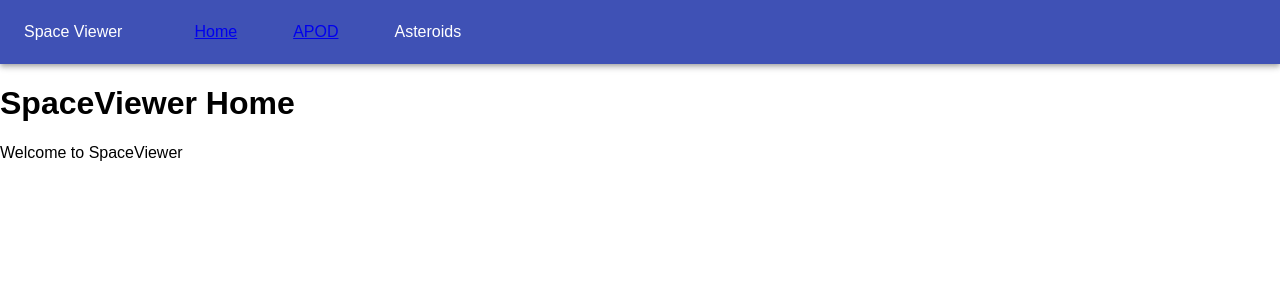
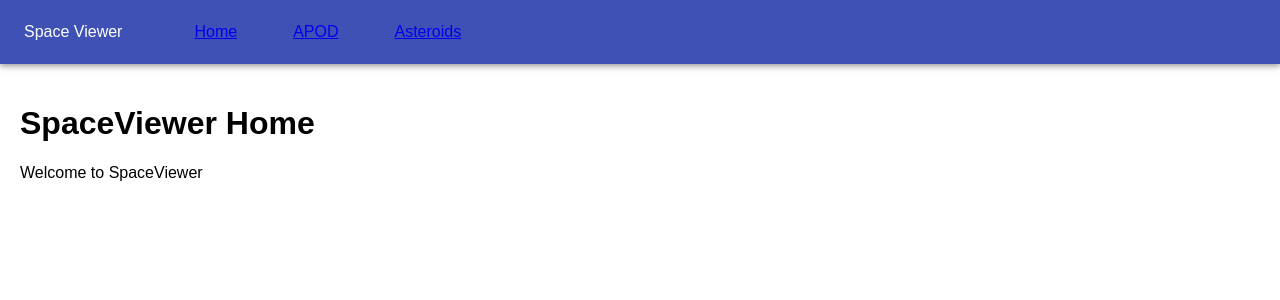
Before and after one commit to antoniocapizzi95/spaceviewer, a React (Create React App) app: page /#/ in a window 1280 px wide. Shown: the top 300 px of the page. Built offline with nearby package versions, Linux system fonts and the light colour scheme.

Commit message:
fixed route and added asteroids

```diff
--- a/src/App.js
+++ b/src/App.js
@@ -4,6 +4,7 @@ import Toolbar from '@material-ui/core/Toolbar'
 import TypoGraphy from '@material-ui/core/Typography';
 import Apod from './components/apod/apod.js'
 import Home from './components/home.js'
+import Asteroids from './components/asteroids/asteroids.js'
 import {
   Route,
   NavLink,
@@ -45,16 +46,17 @@ class App extends Component {
 
                       <ListItemText inset>
                         <TypoGraphy color="inherit" variant="title">
-                          Asteroids
+                          <NavLink to="/asteroids"> Asteroids </NavLink>
                         </TypoGraphy>
                       </ListItemText>
                     </ListItem>
                   </List>
               </Toolbar>
             </AppBar>
-            <div className="content">
-              <Route path="/" component={Home}/>
+            <div className="content padd">
+              <Route exact path="/" component={Home}/>
               <Route path="/apod" component={Apod}/>
+              <Route path="/asteroids" component={Asteroids}/>
             </div>
           </HashRouter>
         </div>
--- /dev/null
+++ b/src/components/asteroids/asteroids.js
@@ -0,0 +1,16 @@
+import React, { Component } from "react";
+
+class Asteroids extends Component {
+
+    render() {
+        return (
+            <div>
+                <h1>Asteroids</h1>
+                <div>
+                    Welcome to SpaceViewer
+                </div>
+            </div>
+        );
+    }
+}
+export default Asteroids;
--- a/src/index.css
+++ b/src/index.css
@@ -3,3 +3,6 @@ body {
   padding: 0;
   font-family: sans-serif;
 }
+.padd {
+  padding: 20px;
+}
```
